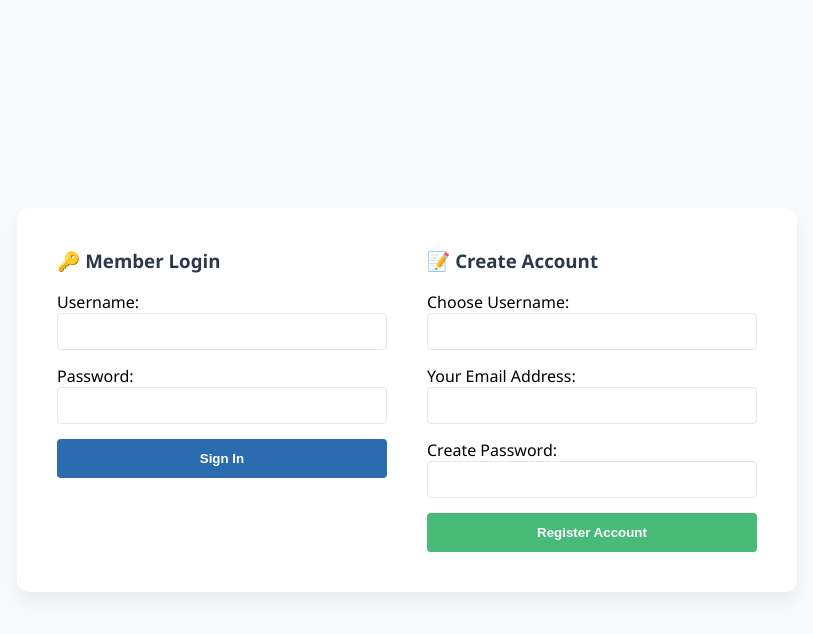
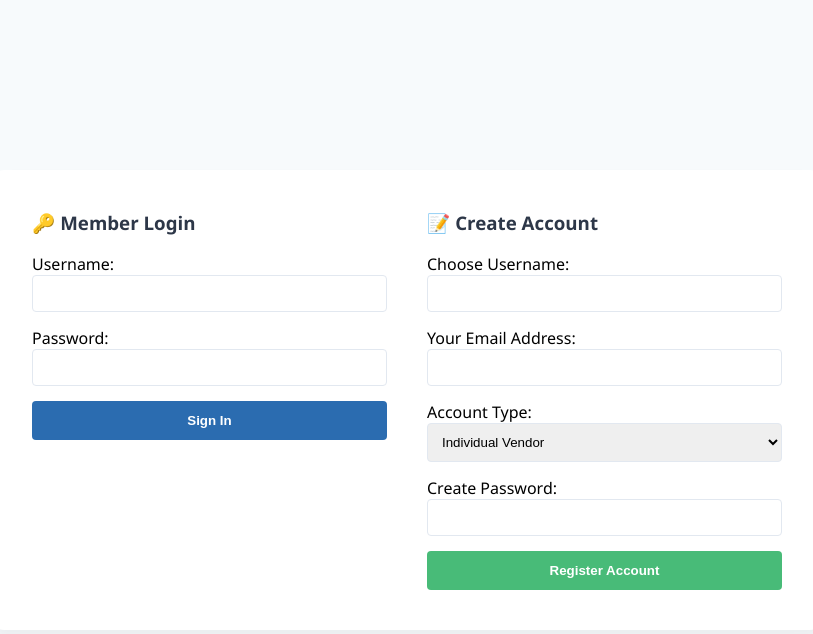
Before and after one commit to iRish-wINe/USER, a Flask app: page /login in a window 1280 px wide. Shown: the top 634 px of the page, without its empty margins (233-1046 px from the left). Run offline with Flask 3, Linux system fonts and the light colour scheme.

Commit message:
Upgraded platform framework to accommodate multi-category corporate brand company account options

```diff
--- a/Desktop/micro_marketplace/app.py
+++ b/Desktop/micro_marketplace/app.py
@@ -5,22 +5,25 @@ from werkzeug.utils import secure_filename
 from werkzeug.security import generate_password_hash, check_password_hash
 
 app = Flask(__name__)
-# Secret key signs session cookies securely to keep you logged in on page reloads
 app.secret_key = "commercial_marketplace_super_secret_token"
 
 UPLOAD_FOLDER = os.path.join("static", "uploads")
 app.config["UPLOAD_FOLDER"] = UPLOAD_FOLDER
 
-# --- SECURE DATABASE SYSTEM ---
+# --- ENTERPRISE DATABASE SCHEMA ---
 def init_db():
     conn = sqlite3.connect("marketplace.db", timeout=20)
     cursor = conn.cursor()
+
+    # UPGRADED: Users table now tracks corporate business names and account hierarchies
     cursor.execute("""
         CREATE TABLE IF NOT EXISTS users (
             id INTEGER PRIMARY KEY AUTOINCREMENT,
             username TEXT UNIQUE NOT NULL,
             email TEXT NOT NULL,
-            password_hash TEXT NOT NULL
+            password_hash TEXT NOT NULL,
+            seller_type TEXT NOT NULL DEFAULT 'Individual',
+            company_name TEXT
         )
     """)
     cursor.execute("""
@@ -32,7 +35,8 @@ def init_db():
             image_file TEXT NOT NULL,
             seller TEXT NOT NULL,
             seller_email TEXT NOT NULL,
-            location TEXT NOT NULL DEFAULT 'Accra'
+            location TEXT NOT NULL DEFAULT 'Accra',
+            business_label TEXT NOT NULL DEFAULT 'Individual Vendor'
         )
     """)
     conn.commit()
@@ -52,7 +56,6 @@ def query_db(query, args=(), one=False):
 
 # --- ROUTES MATRIX ---
 
-# 1. Main Marketplace Storefront Catalog
 @app.route("/", methods=["GET", "POST"])
 def home():
     if request.method == "POST":
@@ -69,65 +72,69 @@ def home():
             filename = secure_filename(file.filename)
             file.save(os.path.join(app.config["UPLOAD_FOLDER"], filename))
 
+            # Identify if product listing belongs to an individual or a registered company account
+            b_label = session.get("company_name") if session.get("company_name") else "Individual Vendor"
+
             query_db(
-                "INSERT INTO products (title, price, description, image_file, seller, seller_email, location) VALUES (?, ?, ?, ?, ?, ?, ?)",
-                (title, float(price), description, filename, session["username"], session["email"], location)
+                "INSERT INTO products (title, price, description, image_file, seller, seller_email, location, business_label) VALUES (?, ?, ?, ?, ?, ?, ?, ?)",
+                (title, float(price), description, filename, session["username"], session["email"], location, b_label)
             )
             return redirect(url_for("home"))
 
     all_products = query_db("SELECT * FROM products ORDER BY id DESC")
     return render_template("index.html", products=all_products)
 
-# 2. Member Authorization Sign In Portal (FIXED ROW SELECTION)
 @app.route("/login", methods=["GET", "POST"])
 def login():
     if request.method == "POST":
         username = request.form.get("login_user")
         password = request.form.get("login_pass")
 
-        # Query the database
         user_list = query_db("SELECT * FROM users WHERE username = ?", (username,))
 
-        # Verify the list isn't empty, then safely extract the first row dictionary
         if user_list:
             user = user_list[0]
-            # Crosscheck secure encryption password hashes
             if check_password_hash(user["password_hash"], password):
                 session["username"] = user["username"]
                 session["email"] = user["email"]
+                # Save corporate tag inside memory cache tracking rows
+                session["company_name"] = user["company_name"]
                 return redirect(url_for("home"))
 
         return render_template("login.html", login_error="Invalid username or password.")
     return render_template("login.html")
 
-
-# 3. New Account Registration Portal
 @app.route("/register", methods=["GET", "POST"])
 def register():
     if request.method == "POST":
-        # Captures fields from the GREEN registration portal form boxes
         username = request.form.get("reg_user")
         email = request.form.get("reg_email")
         password = request.form.get("reg_pass")
+        seller_type = request.form.get("seller_type")
+        company_name = request.form.get("company_name")
+
+        # If they registered as an individual vendor, ensure company_name defaults cleanly to None
+        if seller_type == "Individual":
+            company_name = None
 
         try:
             hashed_pwd = generate_password_hash(password)
-            query_db("INSERT INTO users (username, email, password_hash) VALUES (?, ?, ?)", (username, email, hashed_pwd))
-
-            # Auto log you in right after hitting the green register button
+            query_db(
+                "INSERT INTO users (username, email, password_hash, seller_type, company_name) VALUES (?, ?, ?, ?, ?)",
+                (username, email, hashed_pwd, seller_type, company_name)
+            )
             session["username"] = username
             session["email"] = email
+            session["company_name"] = company_name
             return redirect(url_for("home"))
         except sqlite3.IntegrityError:
             return render_template("login.html", reg_error="Username is already taken.")
     return redirect(url_for("login"))
 
-# 4. Global Account Sign Out Terminal
 @app.route("/logout")
 def logout():
-    session.clear() # Clears encrypted session cookies completely
+    session.clear()
     return redirect(url_for("home"))
 
 if __name__ == "__main__":
-    # Keeps your universal network host connection open for phone access
     app.run(debug=True, host="0.0.0.0")
--- a/Desktop/micro_marketplace/templates/login.html
+++ b/Desktop/micro_marketplace/templates/login.html
@@ -1,22 +1,23 @@
 <!DOCTYPE html>
 <html>
 <head>
-    <title>Marketplace Authentication</title>
+    <title>SikaExpress Security Gate</title>
     <style>
         body { font-family: 'Segoe UI', sans-serif; background-color: #f7fafc; display: flex; justify-content: center; align-items: center; height: 100vh; margin: 0; }
-        .auth-container { display: grid; grid-template-columns: 1fr 1fr; gap: 40px; background-color: white; padding: 40px; border-radius: 12px; box-shadow: 0 10px 15px rgba(0,0,0,0.05); max-width: 700px; width: 100%; }
+        .auth-container { display: grid; grid-template-columns: 1fr 1fr; gap: 40px; background-color: white; padding: 40px; border-radius: 12px; box-shadow: 0 10px 15px rgba(0,0,0,0.05); max-width: 750px; width: 100%; }
         h3 { margin-top: 0; color: #2d3748; }
-        input[type="text"], input[type="password"] { width: 100%; padding: 10px; margin-bottom: 15px; border: 1px solid #e2e8f0; border-radius: 4px; box-sizing: border-box; }
+        input[type="text"], input[type="password"], select { width: 100%; padding: 10px; margin-bottom: 15px; border: 1px solid #e2e8f0; border-radius: 4px; box-sizing: border-box; }
         button { color: white; border: none; padding: 12px; cursor: pointer; border-radius: 4px; font-weight: bold; width: 100%; }
         .login-btn { background-color: #2b6cb0; }
         .register-btn { background-color: #48bb78; }
         .error { color: #e53e3e; font-weight: bold; font-size: 14px; margin-bottom: 15px; }
+        .company-field { display: none; background-color: #f7fafc; padding: 10px; border-radius: 6px; border: 1px dashed #cbd5e0; margin-bottom: 15px; }
     </style>
 </head>
 <body>
     <div class="auth-container">
 
-        <!-- BLUE PORTAL: MEMBER LOGIN -->
+        <!-- BLUE PORTAL: MEMBER SIGN IN -->
         <form method="POST" action="/login">
             <h3>🔑 Member Login</h3>
             {% if login_error %} <div class="error">{{ login_error }}</div> {% endif %}
@@ -27,19 +28,49 @@
             <button type="submit" class="login-btn">Sign In</button>
         </form>
 
-        <!-- GREEN PORTAL: CREATE ACCOUNT (REGISTRATION) -->
+        <!-- GREEN PORTAL: ACCOUNT CREATION MATRIX -->
         <form method="POST" action="/register">
             <h3>📝 Create Account</h3>
             {% if reg_error %} <div class="error">{{ reg_error }}</div> {% endif %}
+
             <label>Choose Username:</label>
             <input type="text" name="reg_user" required>
+
             <label>Your Email Address:</label>
             <input type="text" name="reg_email" required>
+
+            <!-- Account Category Selection Dropdown -->
+            <label>Account Type:</label>
+            <select name="seller_type" id="sellerTypeSelect" onchange="toggleCompanyField()">
+                <option value="Individual">Individual Vendor</option>
+                <option value="Company">Registered Company / Business Brand</option>
+            </select>
+
+            <!-- Hidden Corporate Form Box fields layer -->
+            <div id="companyBox" class="company-field">
+                <label><b>Company / Business Name:</b></label>
+                <input type="text" name="company_name" placeholder="e.g., Melcom Ghana, Samsung store">
+            </div>
+
             <label>Create Password:</label>
             <input type="password" name="reg_pass" required>
+
             <button type="submit" class="register-btn">Register Account</button>
         </form>
 
     </div>
+
+    <!-- JAVASCRIPT ANIMATION INTERCEPTOR LAYER -->
+    <script>
+        function toggleCompanyField() {
+            let selector = document.getElementById("sellerTypeSelect");
+            let companyBox = document.getElementById("companyBox");
+            if (selector.value === "Company") {
+                companyBox.style.display = "block";
+            } else {
+                companyBox.style.display = "none";
+            }
+        }
+    </script>
 </body>
 </html>
```
Also changed, not shown: Desktop/micro_marketplace/templates/index.html (+10 -15 lines).
